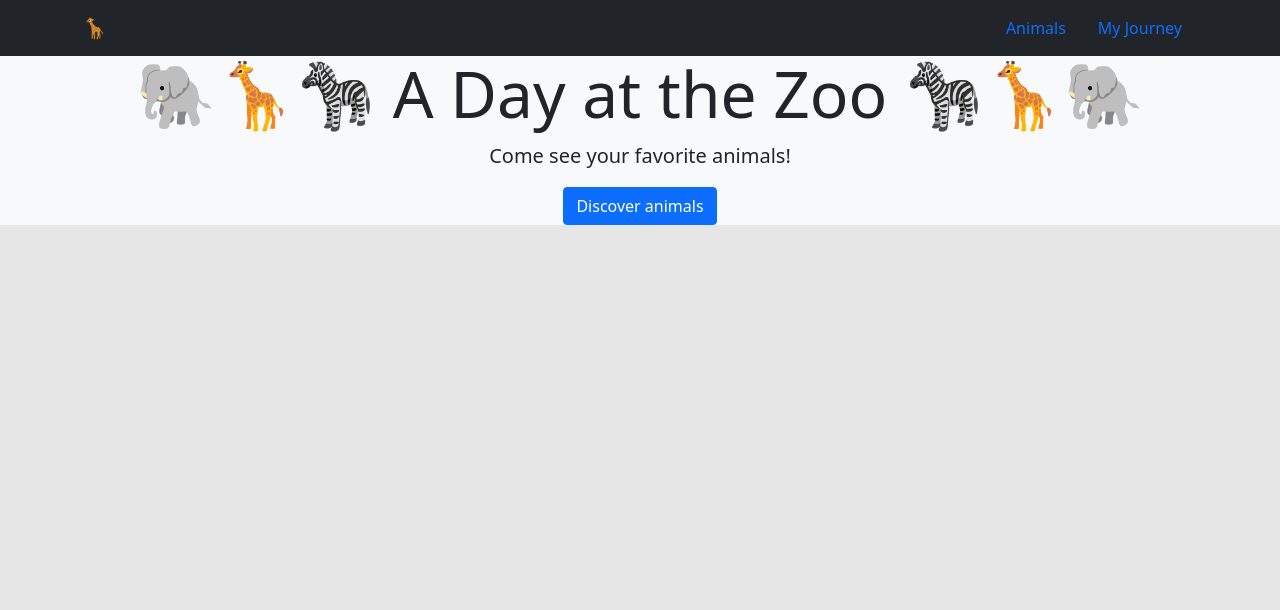
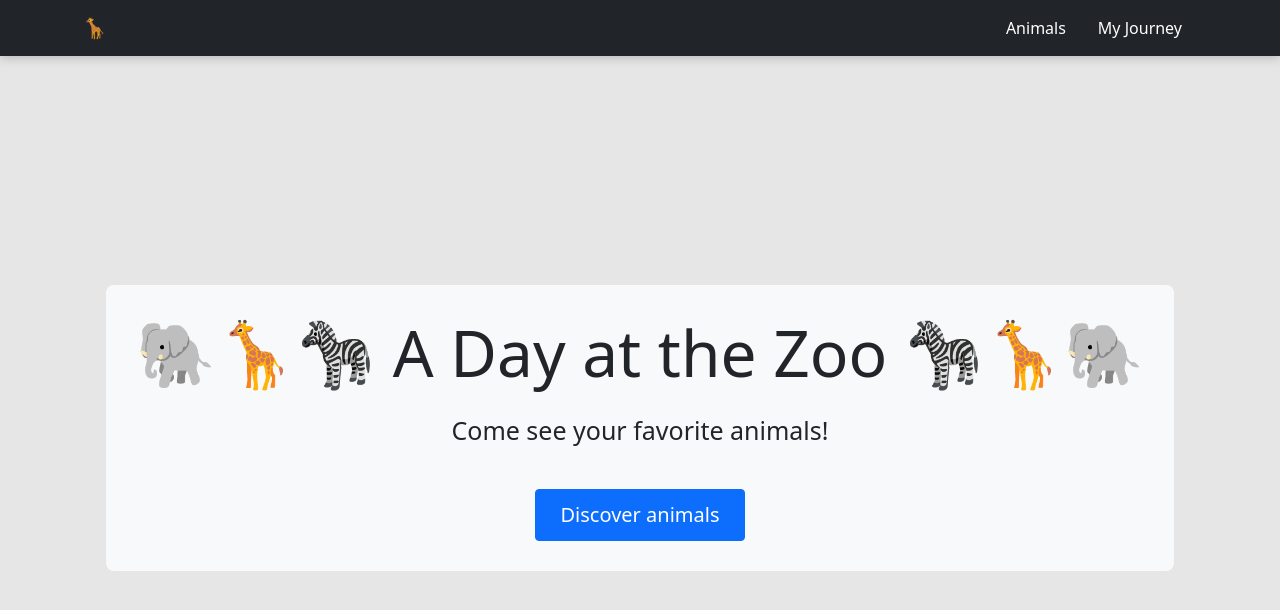
Before and after one commit to psopher/GA-Project-2, a React (Create React App) app: page / in a window 1280 px wide. Shown: the top 610 px of the page. Built offline with nearby package versions, Linux system fonts and the light colour scheme.

Commit message:
finished the site with some styling

```diff
--- a/src/components/animals/MyJourney.js
+++ b/src/components/animals/MyJourney.js
@@ -1,4 +1,4 @@
-// This components is going to display all cheeses in a list
+// This components is going to display all animals in a list
 import React, { useState, useEffect } from 'react'
 import axios from 'axios'
 
@@ -67,6 +67,14 @@ const MyJourney = ({ setCurrentAnimal, currentAnimal, setMyJourney, myJourney })
     setCurrentAnimal(null)
   }
 
+  const resetJourney = () => {
+    console.log('back to journey list fires')
+
+    setMyJourney([])
+    navigate('../animals')
+
+  }
+
   return (
     <Container className='animal-list'>
       <Row>
@@ -122,6 +130,9 @@ const MyJourney = ({ setCurrentAnimal, currentAnimal, setMyJourney, myJourney })
                   </Col>
                 )
               })}
+              <div className="buttons-wrapper mb-4 reset">
+                <Button variant="danger" onClick={resetJourney}>Reset Journey</Button>
+              </div>
             </>
           :
           <>
--- a/src/styles/base.scss
+++ b/src/styles/base.scss
@@ -10,3 +10,17 @@ body {
 img{
   max-width: 100%;
 }
+
+.site-wrapper{
+  display: flex;
+  flex-direction: column;
+  min-height: 100vh;
+}
+
+.spinner-wrapper{
+  text-align: center;
+  margin: 30px;
+  .spinner{
+    max-width: 30px;
+  }
+}
--- /dev/null
+++ b/src/styles/components/animalsIndex.scss
@@ -0,0 +1,44 @@
+.animal-list{
+  margin-bottom: 30px;
+  margin-top: 30px;
+
+  button {
+    margin-right: 20px;
+    margin-bottom: 10px;
+  }
+
+  .reset{
+    display: flex;
+    justify-content: center;
+    margin-top: 30px;
+  }
+
+  .animal{
+    margin-bottom: 20px;
+    >a{
+      text-decoration: none;
+      color: #000;
+    }
+    .card{
+      box-shadow: 0px 2px 8px rgb(0,0,0,0.2);
+
+      .card-img-top{
+        width: 100%;
+        height: 35vh;
+        object-fit: cover;
+      }
+
+      .card-body{
+        border-top: 2px black solid;
+        white-space: nowrap;
+        max-width: 100%;
+
+        .card-title {
+          overflow: hidden;
+          text-overflow: ellipsis;
+        }
+
+      }
+    }
+  }
+}
--- /dev/null
+++ b/src/styles/components/home.scss
@@ -0,0 +1,20 @@
+.hero {
+  flex-grow: 1;
+  display: flex;
+  align-items: center;
+  justify-content: center;
+  .hero-container{
+    border-radius: 8px;
+    padding: 30px;
+
+    p{
+      font-size: 25px;
+      margin: 20px 0 40px 0;
+    }
+
+    a{
+      font-size: 20px;
+      padding: 10px 25px 10px 25px;
+    }
+  }
+}
--- /dev/null
+++ b/src/styles/components/navbar.scss
@@ -0,0 +1,6 @@
+.navbar{
+  box-shadow: 0px 2px 10px rgba(0,0,0,0.2);
+  .nav-link{
+    color: white;
+  }
+}
--- a/src/styles/main.scss
+++ b/src/styles/main.scss
@@ -1,2 +1,5 @@
 @import './variables';
 @import './base';
+@import './components/animalsIndex.scss';
+@import './components/home.scss';
+@import './components/navbar.scss';
```
